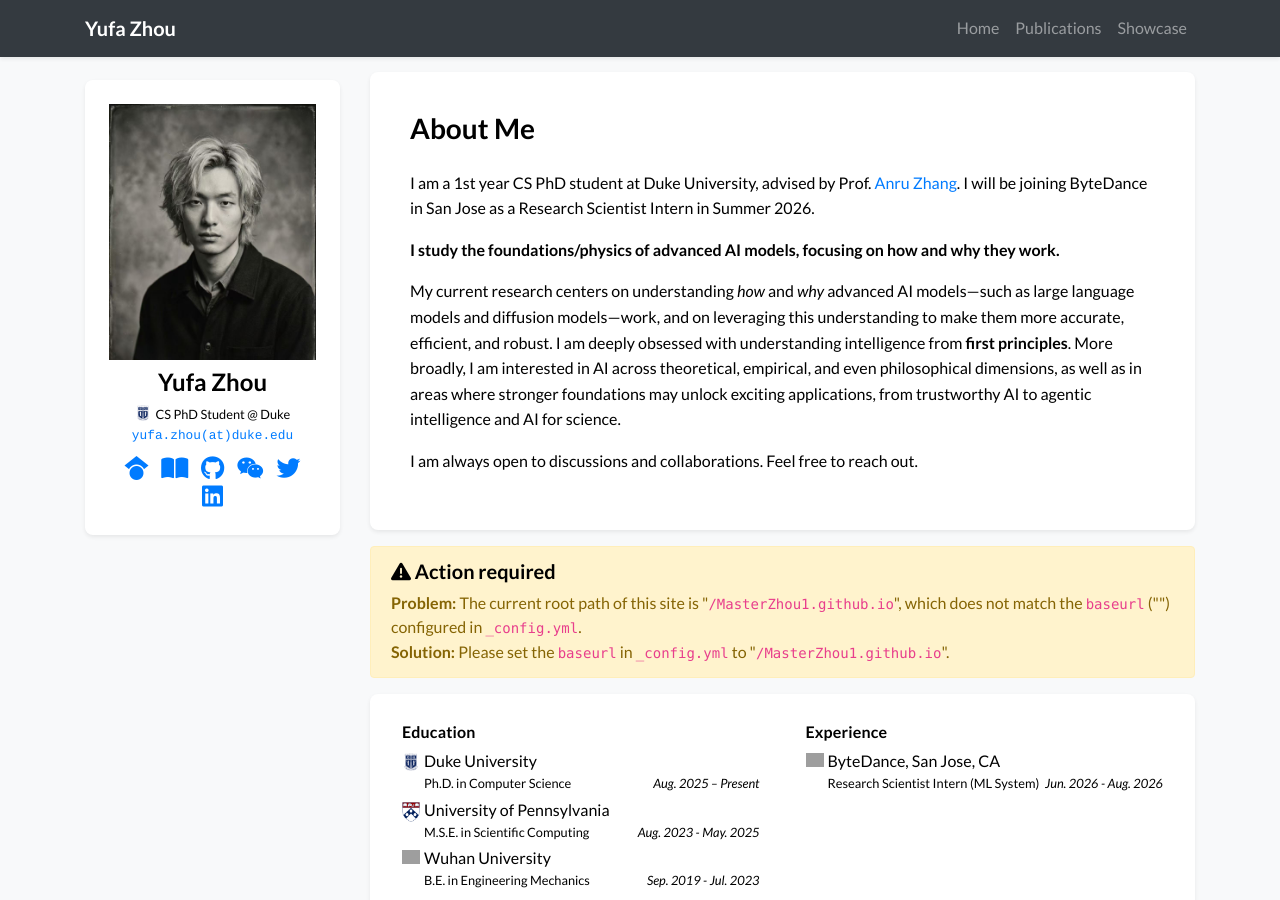
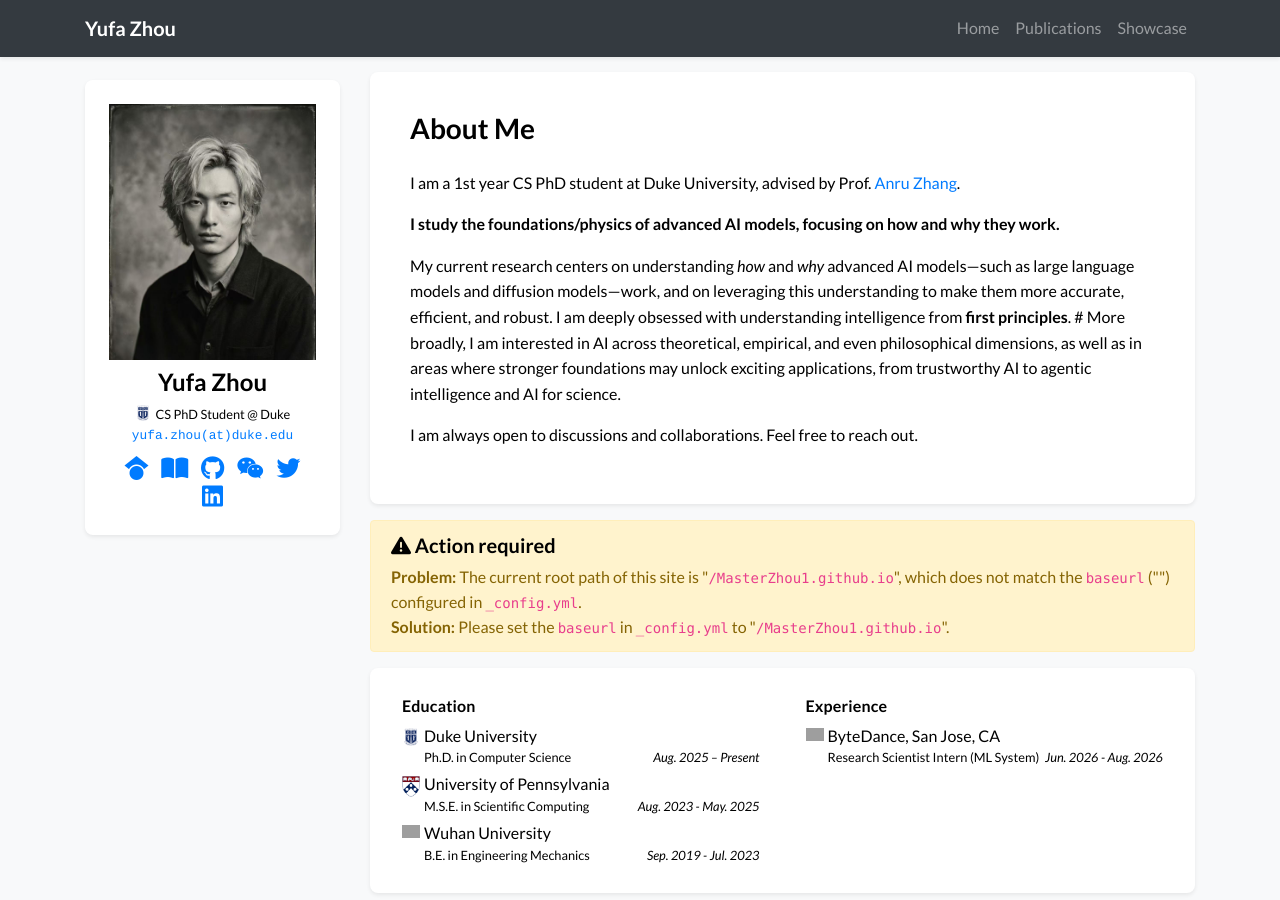
Before and after one commit to MasterZhou1/MasterZhou1.github.io, a Jekyll site: the page built from index.html, in a window 1280 px wide and 900 px high. Built offline with Jekyll 4.4.1, drawn with Linux system fonts in a browser that asks for light colours; nearby versions of some CDN libraries; a style sheet for code colours, icons or effects is not loaded; grey boxes are pictures that could not be loaded.

Commit message:
Update profile.yml

```diff
--- a/_data/profile.yml
+++ b/_data/profile.yml
@@ -26,7 +26,7 @@ openreview: ~Yufa_Zhou1
 short_bio_text_justify: false
 short_bio: >-
   <p>
-    I am a 1st year CS PhD student at Duke University, advised by Prof. <a href="https://anruzhang.github.io/index.html">Anru Zhang</a>. I will be joining ByteDance in San Jose as a Research Scientist Intern in Summer 2026.
+    I am a 1st year CS PhD student at Duke University, advised by Prof. <a href="https://anruzhang.github.io/index.html">Anru Zhang</a>.
   </p>
   <p>
     <strong>I study the foundations/physics of advanced AI models, focusing on how and why they work.</strong>
@@ -34,7 +34,7 @@ short_bio: >-
   <p>
     My current research centers on understanding <em>how</em> and <em>why</em> advanced AI models—such as large language models and diffusion models—work, and on leveraging this understanding to make them more accurate, efficient, and robust.
     I am deeply obsessed with understanding intelligence from <strong>first principles</strong>.
-    More broadly, I am interested in AI across theoretical, empirical, and even philosophical dimensions, as well as in areas where stronger foundations may unlock exciting applications, from trustworthy AI to agentic intelligence and AI for science.
+    # More broadly, I am interested in AI across theoretical, empirical, and even philosophical dimensions, as well as in areas where stronger foundations may unlock exciting applications, from trustworthy AI to agentic intelligence and AI for science.
   </p>
   <p>
     I am always open to discussions and collaborations. Feel free to reach out.
```
